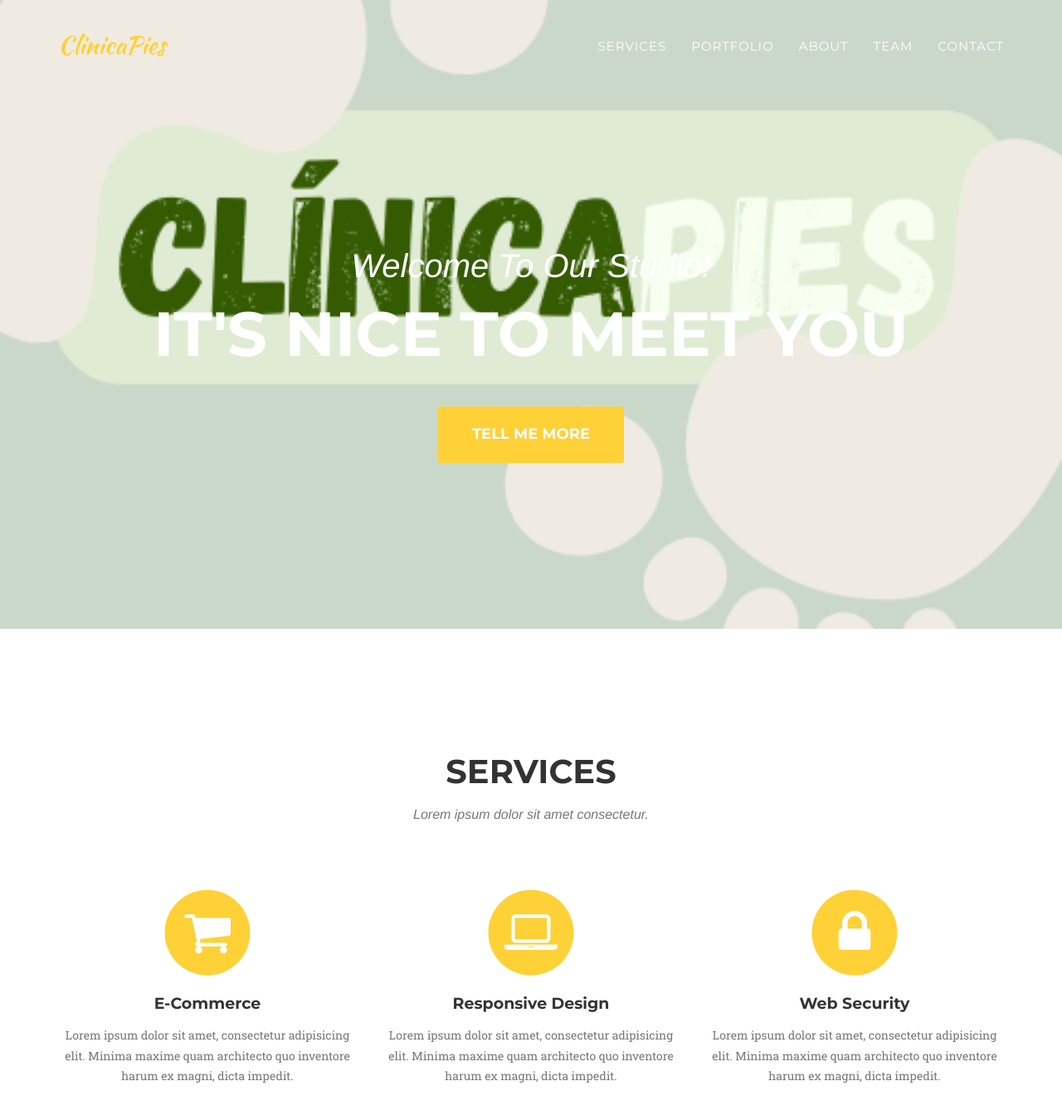
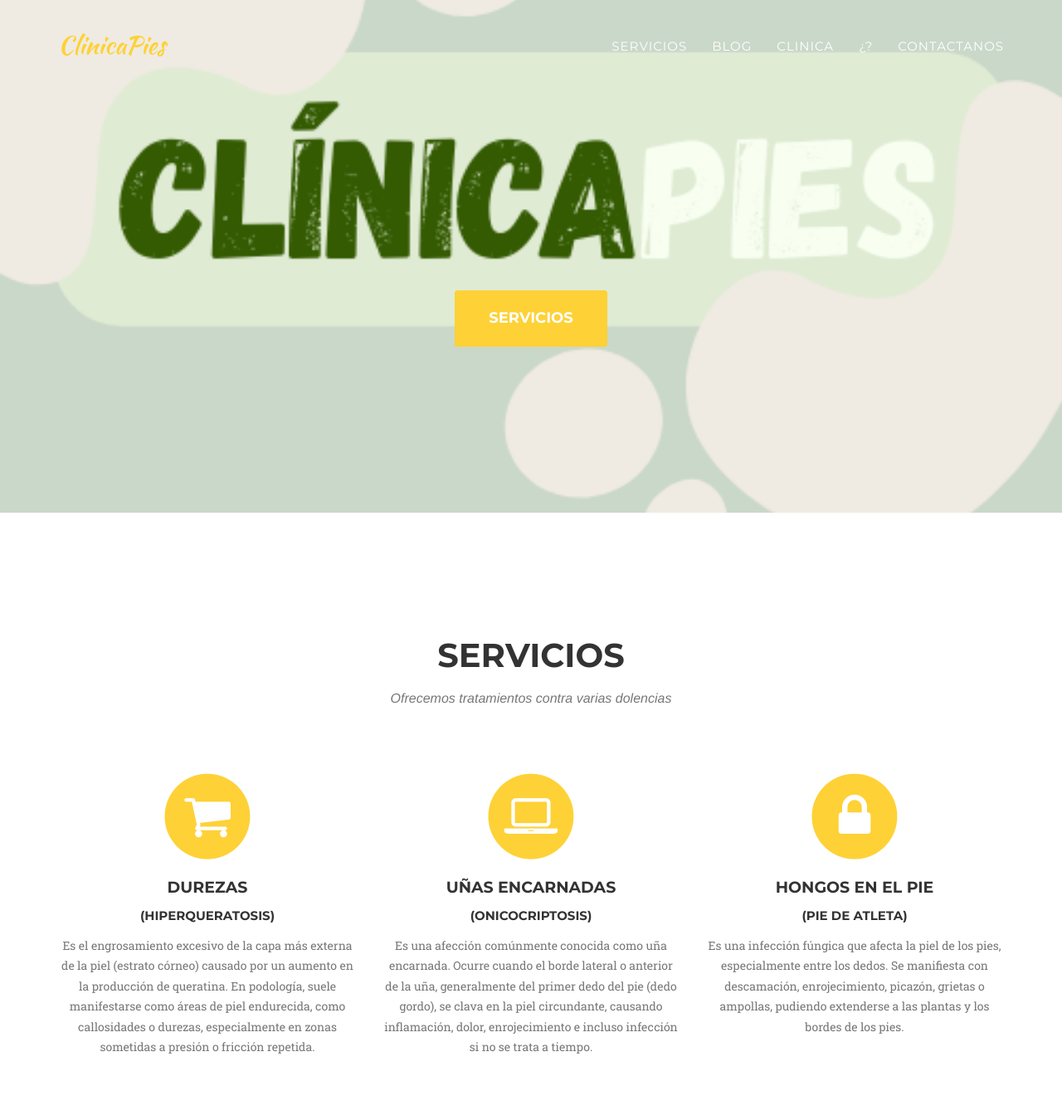
Before and after one commit to Mario-GB/clinica-pies, a Jekyll site: the page built from index.html, in a window 1280 px wide and 1400 px high. Shown: the top 1344 px of the window at 83% size. Built offline with Jekyll 4.4.1, drawn with Linux system fonts in a browser that asks for light colours; some web fonts are replaced.

Commit message:
[ADD] Services test

```diff
--- a/_includes/header.html
+++ b/_includes/header.html
@@ -19,19 +19,19 @@
                         <a href="#page-top"></a>
                     </li>
                     <li>
-                        <a class="page-scroll" href="#services">Services</a>
+                        <a class="page-scroll" href="#services">Servicios</a>
                     </li>
                     <li>
-                        <a class="page-scroll" href="#portfolio">Portfolio</a>
+                        <a class="page-scroll" href="#portfolio">Blog</a>
                     </li>
                     <li>
-                        <a class="page-scroll" href="#about">About</a>
+                        <a class="page-scroll" href="#about">Clinica</a>
                     </li>
                     <li>
-                        <a class="page-scroll" href="#team">Team</a>
+                        <a class="page-scroll" href="#team">¿?</a>
                     </li>
                     <li>
-                        <a class="page-scroll" href="#contact">Contact</a>
+                        <a class="page-scroll" href="#contact">Contactanos</a>
                     </li>
                 </ul>
             </div>
@@ -44,9 +44,9 @@
     <header>
         <div class="container">
             <div class="intro-text">
-                <div class="intro-lead-in">Welcome To Our Studio!</div>
-                <div class="intro-heading">It's Nice To Meet You</div>
-                <a href="#services" class="page-scroll btn btn-xl">Tell Me More</a>
+                <div class="intro-lead-in"></div>
+                <div class="intro-heading"></div>
+                <a href="#services" class="page-scroll btn btn-xl">Servicios</a>
             </div>
         </div>
     </header>
--- a/_includes/services.html
+++ b/_includes/services.html
@@ -3,8 +3,8 @@
         <div class="container">
             <div class="row">
                 <div class="col-lg-12 text-center">
-                    <h2 class="section-heading">Services</h2>
-                    <h3 class="section-subheading text-muted">Lorem ipsum dolor sit amet consectetur.</h3>
+                    <h2 class="section-heading">Servicios</h2>
+                    <h3 class="section-subheading text-muted">Ofrecemos tratamientos contra varias dolencias</h3>
                 </div>
             </div>
             <div class="row text-center">
@@ -13,24 +13,27 @@
                         <i class="fa fa-circle fa-stack-2x text-primary"></i>
                         <i class="fa fa-shopping-cart fa-stack-1x fa-inverse"></i>
                     </span>
-                    <h4 class="service-heading">E-Commerce</h4>
-                    <p class="text-muted">Lorem ipsum dolor sit amet, consectetur adipisicing elit. Minima maxime quam architecto quo inventore harum ex magni, dicta impedit.</p>
+                    <h4 class="service-heading">DUREZAS</h4>
+                    <h5 class="service-heading">(HIPERQUERATOSIS)</h5>
+                    <p class="text-muted">Es el engrosamiento excesivo de la capa más externa de la piel (estrato córneo) causado por un aumento en la producción de queratina. En podología, suele manifestarse como áreas de piel endurecida, como callosidades o durezas, especialmente en zonas sometidas a presión o fricción repetida.</p>
                 </div>
                 <div class="col-md-4">
                     <span class="fa-stack fa-4x">
                         <i class="fa fa-circle fa-stack-2x text-primary"></i>
                         <i class="fa fa-laptop fa-stack-1x fa-inverse"></i>
                     </span>
-                    <h4 class="service-heading">Responsive Design</h4>
-                    <p class="text-muted">Lorem ipsum dolor sit amet, consectetur adipisicing elit. Minima maxime quam architecto quo inventore harum ex magni, dicta impedit.</p>
+                    <h4 class="service-heading">UÑAS ENCARNADAS</h4>
+                    <h5 class="service-heading">(ONICOCRIPTOSIS)</h5>
+                    <p class="text-muted">Es una afección comúnmente conocida como uña encarnada. Ocurre cuando el borde lateral o anterior de la uña, generalmente del primer dedo del pie (dedo gordo), se clava en la piel circundante, causando inflamación, dolor, enrojecimiento e incluso infección si no se trata a tiempo.</p>
                 </div>
                 <div class="col-md-4">
                     <span class="fa-stack fa-4x">
                         <i class="fa fa-circle fa-stack-2x text-primary"></i>
                         <i class="fa fa-lock fa-stack-1x fa-inverse"></i>
                     </span>
-                    <h4 class="service-heading">Web Security</h4>
-                    <p class="text-muted">Lorem ipsum dolor sit amet, consectetur adipisicing elit. Minima maxime quam architecto quo inventore harum ex magni, dicta impedit.</p>
+                    <h4 class="service-heading">HONGOS EN EL PIE</h4>
+                    <h5 class="service-heading">(PIE DE ATLETA)</h5>
+                    <p class="text-muted">Es una infección fúngica que afecta la piel de los pies, especialmente entre los dedos. Se manifiesta con descamación, enrojecimiento, picazón, grietas o ampollas, pudiendo extenderse a las plantas y los bordes de los pies.</p>
                 </div>
             </div>
         </div>
```
